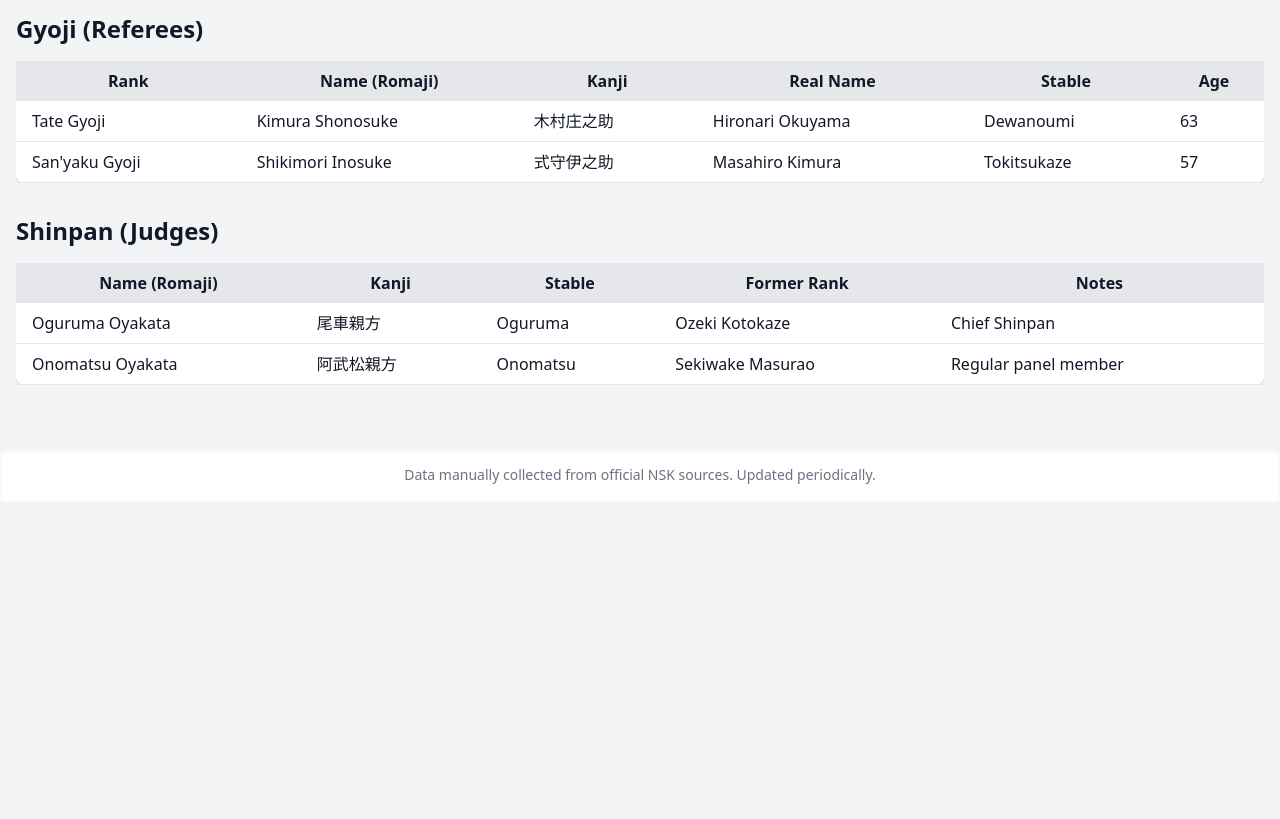
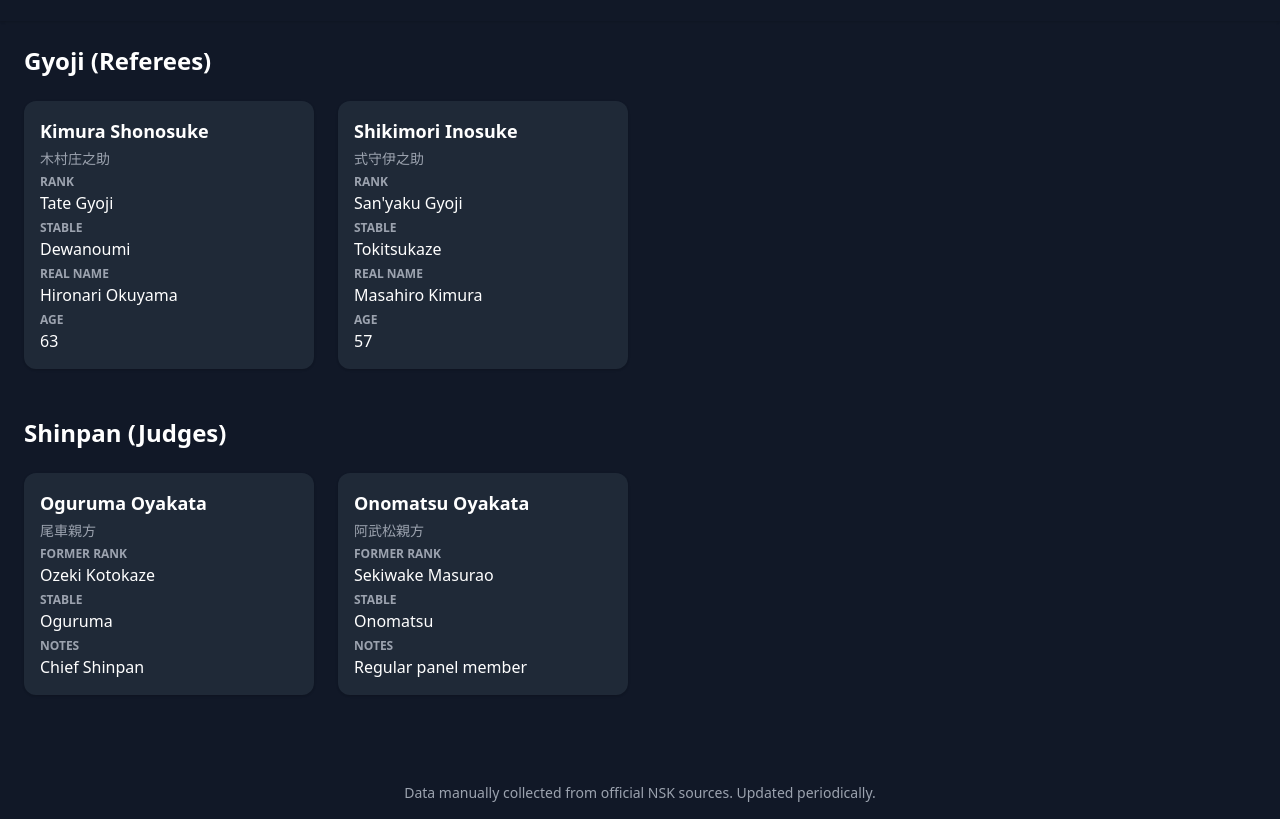
Before and after one commit to Gwazyjustcause/sumo-officials, a plain HTML site: page index.html in a window 1280 px wide. Shown: the part 91-910 px from the top of the page. Before the commit the page ends 800 px from the top, so only its background shows below. Drawn offline with nearby package versions, Linux system fonts and the light colour scheme.

Commit message:
Add files via upload

```diff
--- a/index.html
+++ b/index.html
@@ -5,95 +5,82 @@
   <meta name="viewport" content="width=device-width, initial-scale=1.0" />
   <title>Sumo Officials - Gyoji & Shinpan</title>
   <link href="https://cdn.jsdelivr.net/npm/tailwindcss@2.2.19/dist/tailwind.min.css" rel="stylesheet">
+  <style>
+    body {
+      background-color: #111827;
+      color: white;
+    }
+    .card {
+      background-color: #1f2937;
+    }
+    .label {
+      font-size: 0.75rem;
+      font-weight: 600;
+      text-transform: uppercase;
+      color: #9ca3af;
+    }
+  </style>
 </head>
-<body class="bg-gray-100 text-gray-900">
-  <header class="bg-white shadow">
-    <div class="container mx-auto p-4">
-      <h1 class="text-3xl font-bold">Sumo Officials</h1>
-      <p class="text-sm text-gray-600">Current Gyoji & Shinpan in Professional Sumo</p>
+<body class="min-h-screen">
+  <header class="bg-gray-900 shadow">
+    <div class="container mx-auto p-6">
+      <h1 class="text-4xl font-extrabold text-white">Sumo Officials</h1>
+      <p class="text-gray-400">Current Gyoji & Shinpan in Professional Sumo</p>
     </div>
   </header>
 
-  <main class="container mx-auto p-4">
-    <section class="mb-8">
-      <h2 class="text-2xl font-semibold mb-4">Gyoji (Referees)</h2>
-      <div class="overflow-x-auto">
-        <table class="min-w-full bg-white shadow rounded-lg">
-          <thead class="bg-gray-200">
-            <tr>
-              <th class="px-4 py-2">Rank</th>
-              <th class="px-4 py-2">Name (Romaji)</th>
-              <th class="px-4 py-2">Kanji</th>
-              <th class="px-4 py-2">Real Name</th>
-              <th class="px-4 py-2">Stable</th>
-              <th class="px-4 py-2">Age</th>
-            </tr>
-          </thead>
-          <tbody id="gyojiTable">
-            <!-- Data goes here -->
-          </tbody>
-        </table>
+  <main class="container mx-auto p-6">
+    <section class="mb-12">
+      <h2 class="text-2xl font-bold text-white mb-6">Gyoji (Referees)</h2>
+      <div class="grid grid-cols-1 md:grid-cols-3 lg:grid-cols-4 gap-6">
+        <!-- Gyoji Cards -->
       </div>
     </section>
 
     <section>
-      <h2 class="text-2xl font-semibold mb-4">Shinpan (Judges)</h2>
-      <div class="overflow-x-auto">
-        <table class="min-w-full bg-white shadow rounded-lg">
-          <thead class="bg-gray-200">
-            <tr>
-              <th class="px-4 py-2">Name (Romaji)</th>
-              <th class="px-4 py-2">Kanji</th>
-              <th class="px-4 py-2">Stable</th>
-              <th class="px-4 py-2">Former Rank</th>
-              <th class="px-4 py-2">Notes</th>
-            </tr>
-          </thead>
-          <tbody id="shinpanTable">
-            <!-- Data goes here -->
-          </tbody>
-        </table>
+      <h2 class="text-2xl font-bold text-white mb-6">Shinpan (Judges)</h2>
+      <div class="grid grid-cols-1 md:grid-cols-3 lg:grid-cols-4 gap-6">
+        <!-- Shinpan Cards -->
       </div>
     </section>
   </main>
 
-  <footer class="bg-white mt-12 shadow-inner">
-    <div class="container mx-auto p-4 text-center text-gray-500 text-sm">
+  <footer class="bg-gray-900 mt-12">
+    <div class="container mx-auto p-4 text-center text-gray-400 text-sm">
       Data manually collected from official NSK sources. Updated periodically.
     </div>
   </footer>
 
   <script>
-    // Example data arrays - replace with real info or fetch from a file/API
     const gyojiData = [
       {
-        rank: "Tate Gyoji",
-        romaji: "Kimura Shonosuke",
+        name: "Kimura Shonosuke",
         kanji: "木村庄之助",
         realName: "Hironari Okuyama",
         stable: "Dewanoumi",
-        age: 63
+        age: 63,
+        rank: "Tate Gyoji"
       },
       {
-        rank: "San'yaku Gyoji",
-        romaji: "Shikimori Inosuke",
+        name: "Shikimori Inosuke",
         kanji: "式守伊之助",
         realName: "Masahiro Kimura",
         stable: "Tokitsukaze",
-        age: 57
+        age: 57,
+        rank: "San'yaku Gyoji"
       }
     ];
 
     const shinpanData = [
       {
-        romaji: "Oguruma Oyakata",
+        name: "Oguruma Oyakata",
         kanji: "尾車親方",
         stable: "Oguruma",
         formerRank: "Ozeki Kotokaze",
         notes: "Chief Shinpan"
       },
       {
-        romaji: "Onomatsu Oyakata",
+        name: "Onomatsu Oyakata",
         kanji: "阿武松親方",
         stable: "Onomatsu",
         formerRank: "Sekiwake Masurao",
@@ -101,30 +88,30 @@
       }
     ];
 
-    function populateTable(data, elementId, isGyoji) {
-      const table = document.getElementById(elementId);
-      table.innerHTML = data.map(d => `
-        <tr class="border-b">
+    function createCard(data, isGyoji) {
+      return `
+        <div class="card rounded-xl p-4 shadow text-white">
+          <div class="font-bold text-lg mb-1">${data.name}</div>
+          <div class="text-sm text-gray-400 mb-1">${data.kanji}</div>
+          <div class="label">${isGyoji ? 'Rank' : 'Former Rank'}</div>
+          <div class="mb-1">${isGyoji ? data.rank : data.formerRank}</div>
+          <div class="label">Stable</div>
+          <div class="mb-1">${data.stable}</div>
           ${isGyoji ? `
-          <td class="px-4 py-2">${d.rank}</td>
-          <td class="px-4 py-2">${d.romaji}</td>
-          <td class="px-4 py-2">${d.kanji}</td>
-          <td class="px-4 py-2">${d.realName}</td>
-          <td class="px-4 py-2">${d.stable}</td>
-          <td class="px-4 py-2">${d.age}</td>
+            <div class="label">Real Name</div>
+            <div class="mb-1">${data.realName}</div>
+            <div class="label">Age</div>
+            <div>${data.age}</div>
           ` : `
-          <td class="px-4 py-2">${d.romaji}</td>
-          <td class="px-4 py-2">${d.kanji}</td>
-          <td class="px-4 py-2">${d.stable}</td>
-          <td class="px-4 py-2">${d.formerRank}</td>
-          <td class="px-4 py-2">${d.notes}</td>
+            <div class="label">Notes</div>
+            <div>${data.notes}</div>
           `}
-        </tr>
-      `).join("");
+        </div>
+      `;
     }
 
-    populateTable(gyojiData, "gyojiTable", true);
-    populateTable(shinpanData, "shinpanTable", false);
+    document.querySelectorAll("main section")[0].querySelector(".grid").innerHTML = gyojiData.map(d => createCard(d, true)).join("");
+    document.querySelectorAll("main section")[1].querySelector(".grid").innerHTML = shinpanData.map(d => createCard(d, false)).join("");
   </script>
 </body>
 </html>
```
